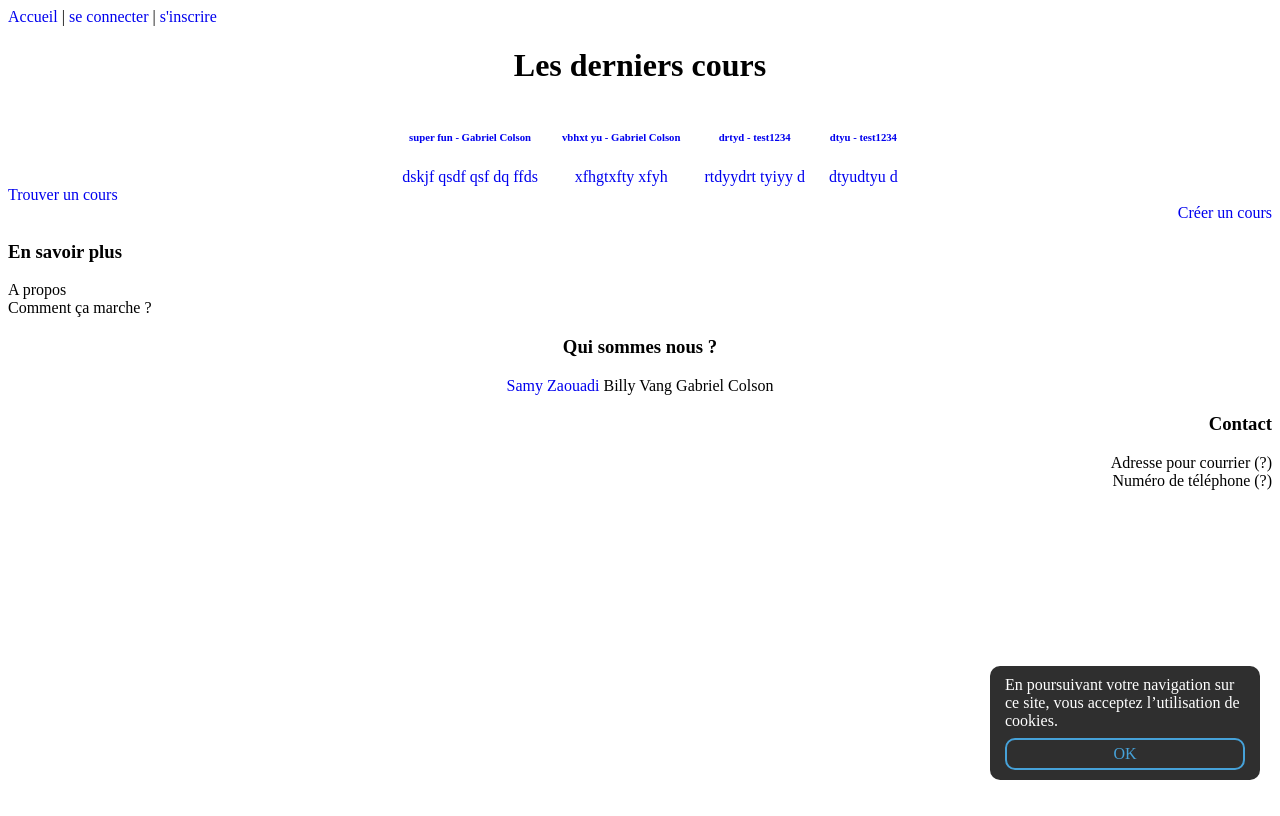
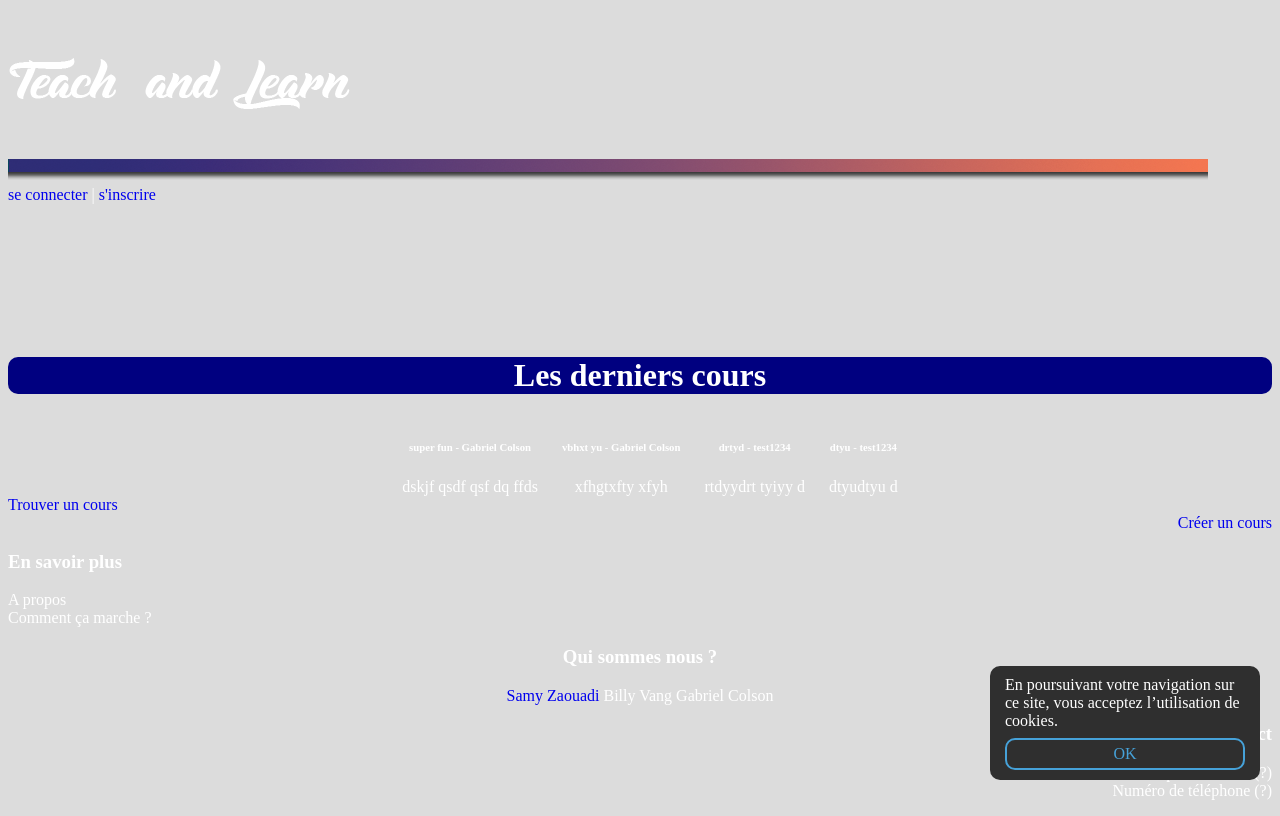
Before and after one commit to sowpa/projectISN, a PHP site: page /projectISN/index.php in a window 1280 px wide. Before the commit the page ends 780 px from the top, so only its background shows below. Run offline with PHP 8.4, Linux system fonts and the light colour scheme; data comes from the database, SQL or seed files in the repository.

Commit message:
j'me suis endormi vitfait

```diff
--- a/design/style.css
+++ b/design/style.css
@@ -1,3 +1,30 @@
+h1 {
+   color: white;
+   background-color: navy;
+   border-width: 12px;
+   border-radius: 10px;
+
+}
+
+body{
+	color : white;
+	background-color: #DCDCDC;
+}
+
+.séparateur {
+	width: 100%;
+	height: 200px
+}
+
+h6 {
+	color: white;
+}
+
+div {
+	color: white;
+}
+
+
 .cours-display {
    display: inline-block;
    margin-left: 20px;
--- a/views/header.view.php
+++ b/views/header.view.php
@@ -1,5 +1,13 @@
-	<a href="index.php">Accueil</a>
-	|
+<div class = "logo">
+	<a href="index.php">
+		<img src="ressources/logo.png">
+		</a>
+<div/>
+
+<div class = "séparateur">
+	<img src="ressources/séparateur.png">
+<div/>
+
 <?php if($connect){ ?>
 <!-- si l'utilisateur est connecté -->
 	<a href="profil.php?id=<?php echo $_SESSION['id'];?>">mon profil</a>
```
